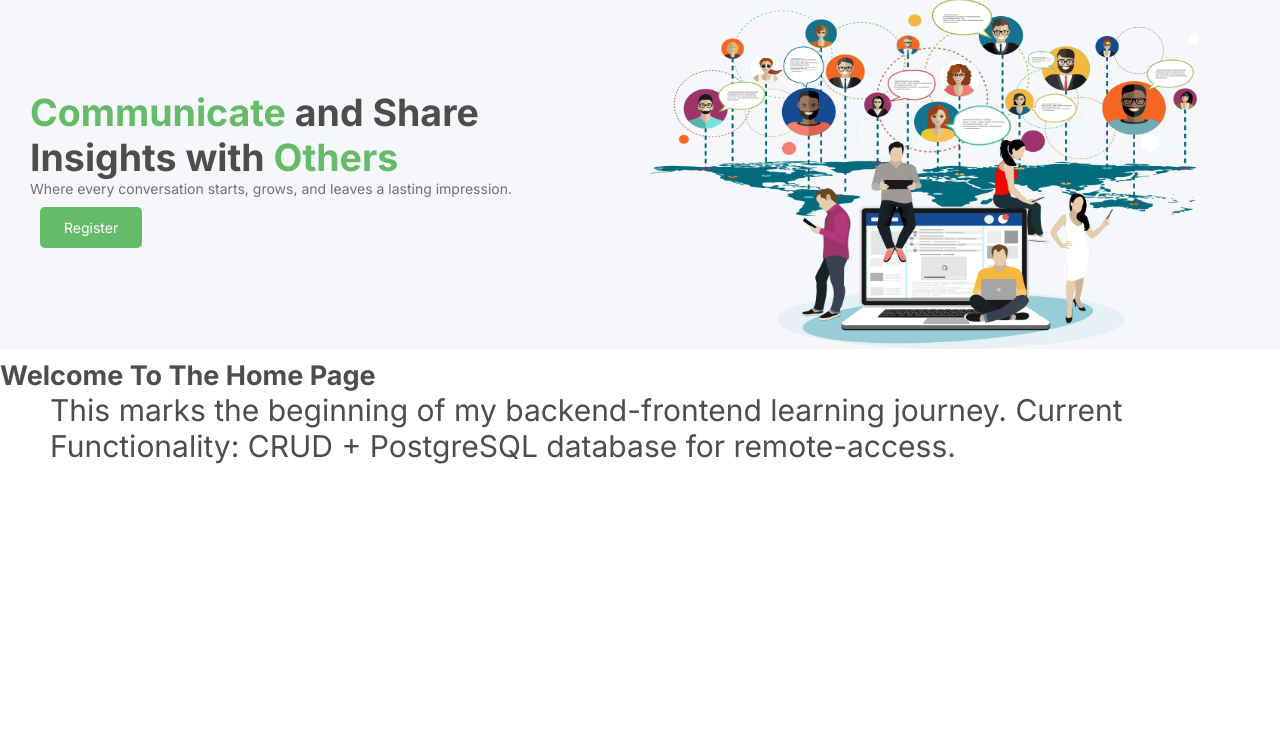
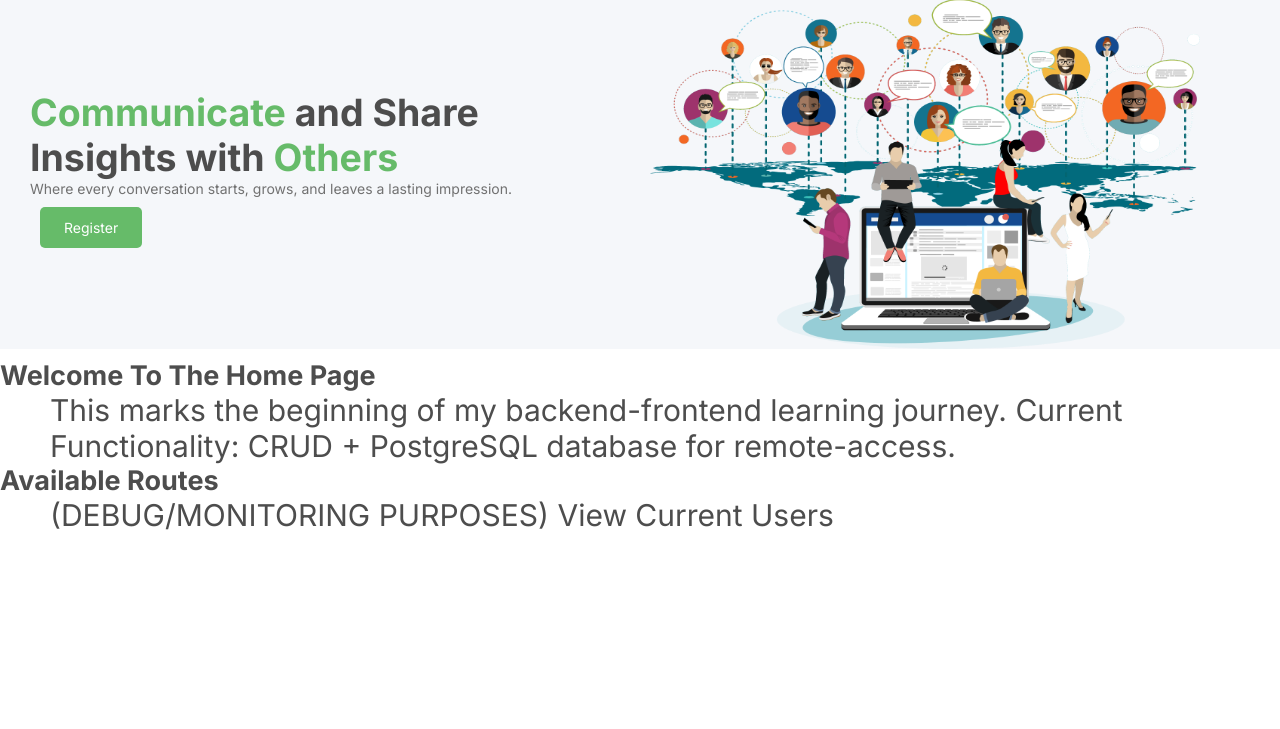
Before and after one commit to CowBreado/ArkChat-Web-App, a Flask app: page / in a window 1280 px wide. Shown: the part 51-780 px from the top of the page. Run offline with Flask 3, Linux system fonts and the light colour scheme.

Commit message:
returned the removed routes for viewing purposes

```diff
--- a/templates/home.html
+++ b/templates/home.html
@@ -52,6 +52,10 @@
             <div class="section-2-textbox">
                 <h1>Welcome To The Home Page</h1>
                 <p style="font-size:30px;padding-left:50px;">This marks the beginning of my backend-frontend learning journey. Current Functionality: CRUD + PostgreSQL database for remote-access.</p>
+                <h1>Available Routes</h1>
+                <ul class="route-list">
+                    <li><a href="/view" style="font-size:30px;padding-left:50px;">(DEBUG/MONITORING PURPOSES) View Current Users</a></li>
+                </ul>
             </div>
         </div>
     </section>
```
